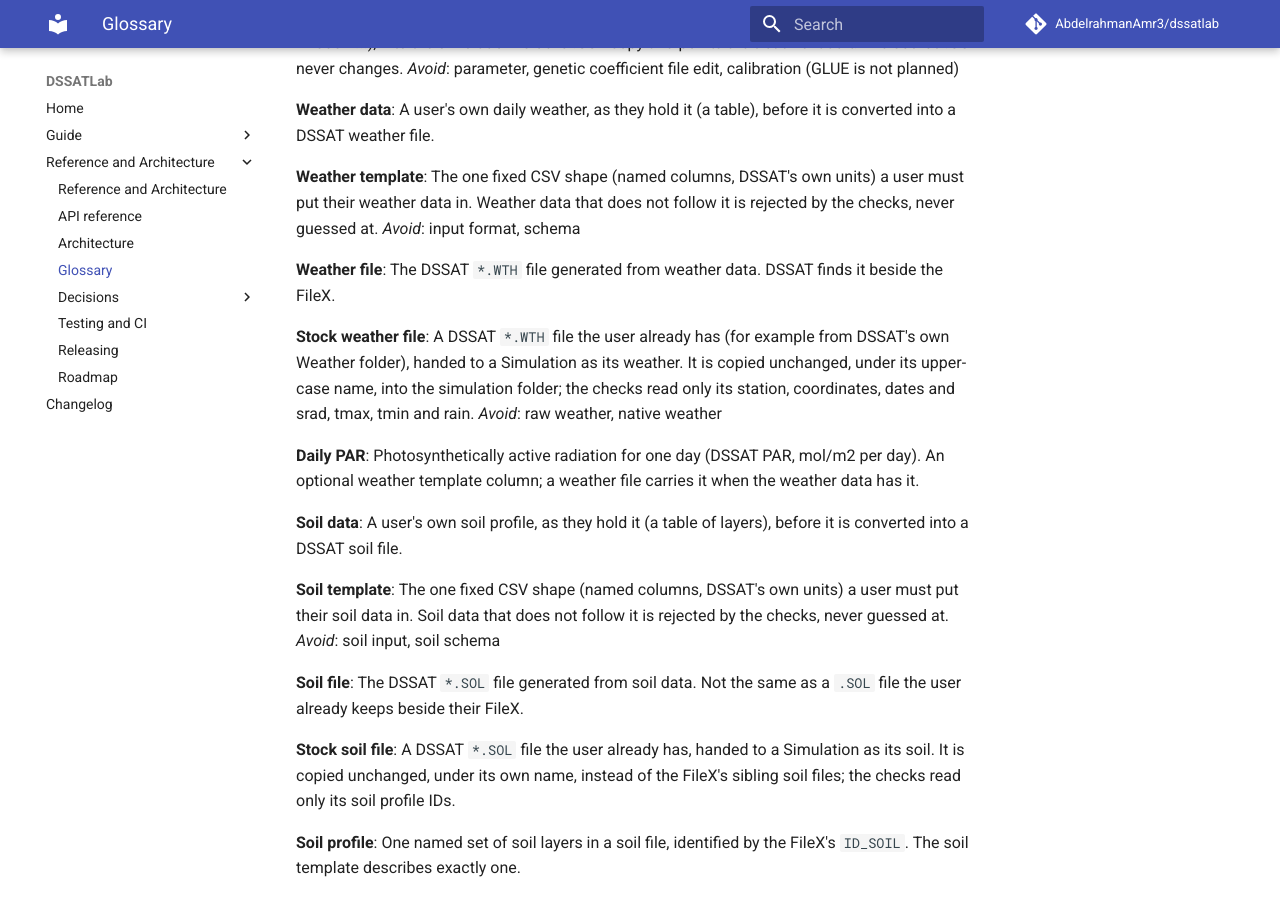
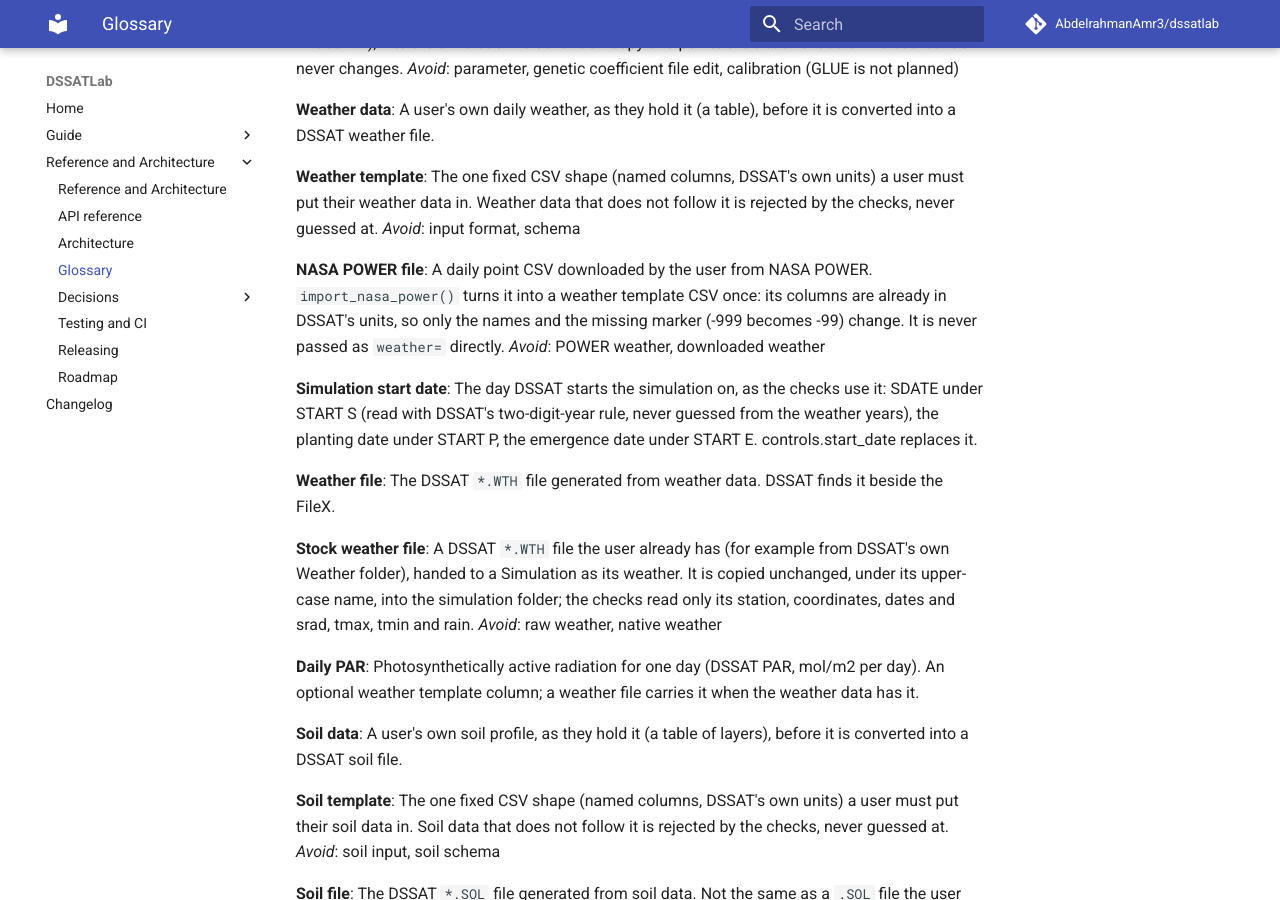
Before and after one commit to AbdelrahmanAmr3/dssatlab, an MkDocs documentation site: the page built from docs/reference/glossary.md, in a window 1280 px wide and 900 px high, scrolled down 1954 px. Built offline with MkDocs 1.6.1 and Material for MkDocs 9.7.7, drawn with Linux system fonts in a browser that asks for light colours; comment, search, counter and statistics services are not loaded.

Commit message:
Add NASA POWER file and simulation start date terms, ADR 0025
Co-Authored-By: Claude Opus 5.5 <noreply@anthropic.com>

```diff
--- a/CONTEXT.md
+++ b/CONTEXT.md
@@ -121,6 +121,17 @@ DSSAT weather file.
 The one fixed CSV shape (named columns, DSSAT's own units) a user must put their weather
 data in. Weather data that does not follow it is rejected by the checks, never guessed at.
 _Avoid_: input format, schema
+
+**NASA POWER file**:
+A daily point CSV downloaded by the user from NASA POWER. `import_nasa_power()` turns it into a
+weather template CSV once: its columns are already in DSSAT's units, so only the names and the
+missing marker (-999 becomes -99) change. It is never passed as `weather=` directly.
+_Avoid_: POWER weather, downloaded weather
+
+**Simulation start date**:
+The day DSSAT starts the simulation on, as the checks use it: SDATE under START S (read with
+DSSAT's two-digit-year rule, never guessed from the weather years), the planting date under
+START P, the emergence date under START E. controls.start_date replaces it.
 
 **Weather file**:
 The DSSAT `*.WTH` file generated from weather data. DSSAT finds it beside the FileX.
--- a/mkdocs.yml
+++ b/mkdocs.yml
@@ -69,6 +69,7 @@ nav:
           - adr/0022-run-picks-dssats-run-mode-from-the-filex.md
           - adr/0023-reuse-free-levels-past-99.md
           - adr/0024-stock-weather-and-soil-files-copied-unchanged.md
+          - adr/0025-nasa-power-imported-into-the-weather-template.md
       - Testing and CI: reference/testing-ci.md
       - Releasing: reference/releasing.md
       - Roadmap: reference/roadmap.md
```
Also changed, not shown: docs/adr/0025-nasa-power-imported-into-the-weather-template.md (added, +32 -0 lines).
